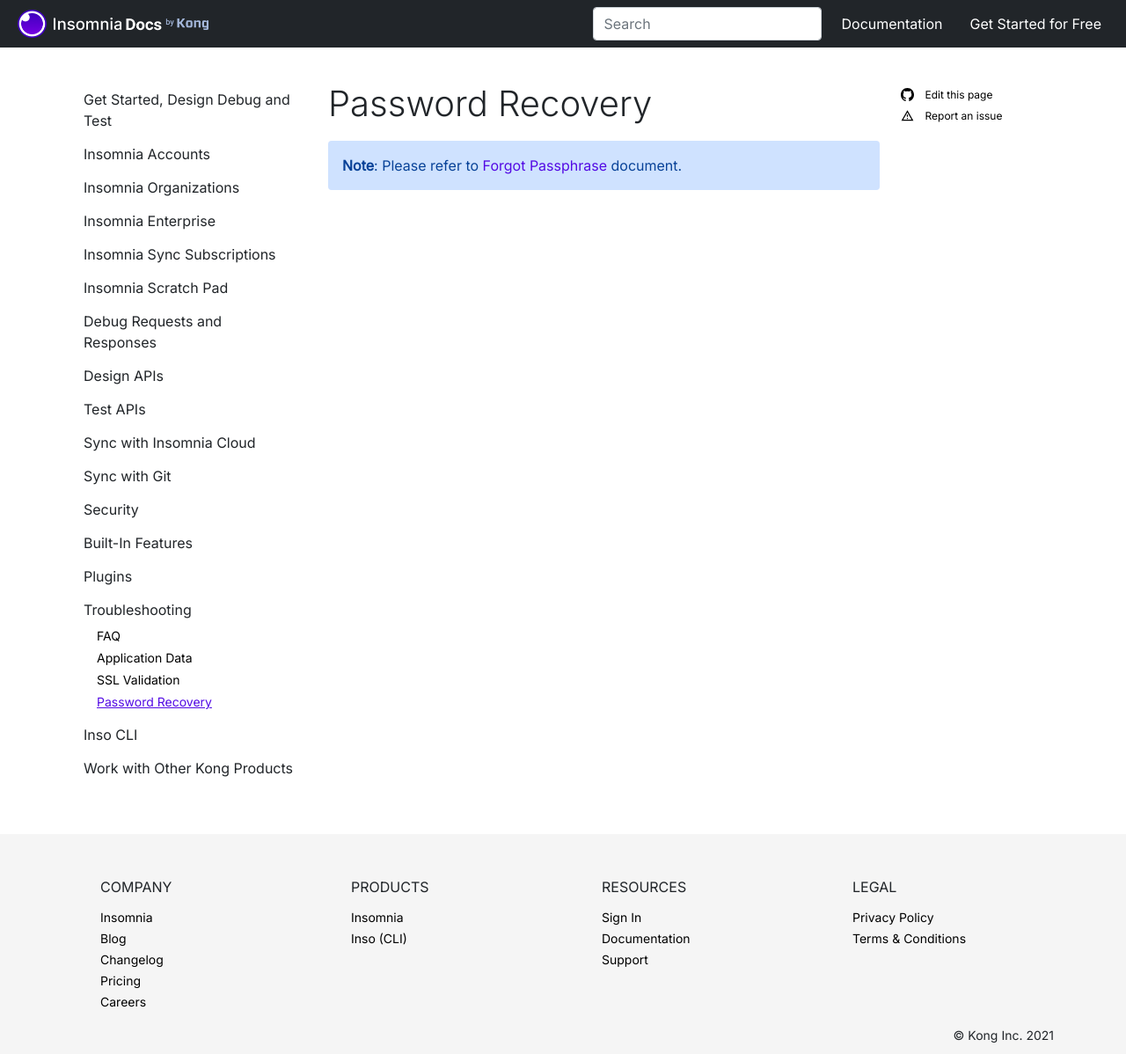
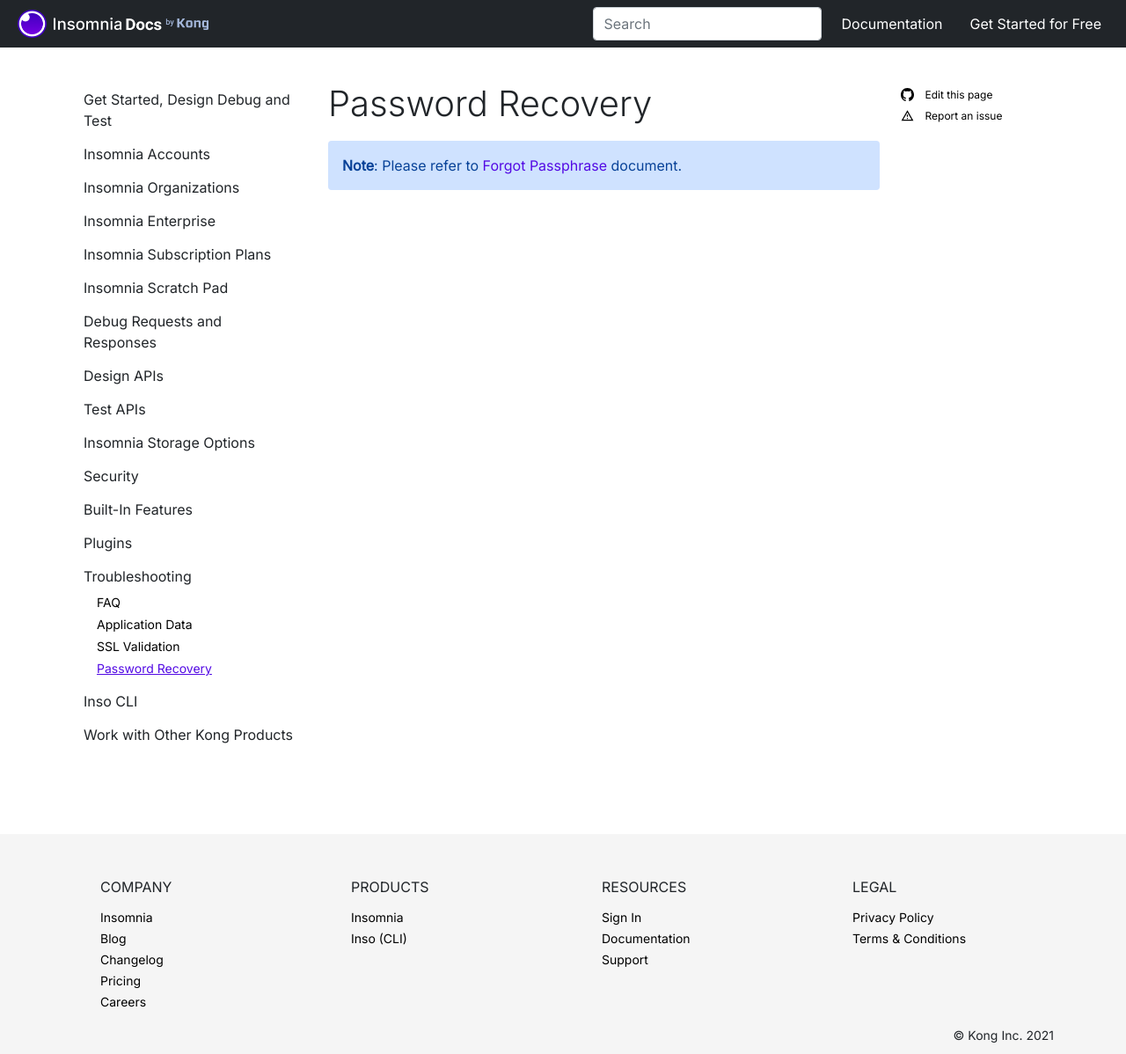
Before and after one commit to Kong/insomnia-docs, a Jekyll site: the page built from docs/insomnia/password-recovery.md, in a window 1280 px wide and 1198 px high. Shown: the whole window at 88% size. Built offline with Jekyll 4.4.1, drawn with Linux system fonts in a browser that asks for light colours; comment, search, counter and statistics services are not loaded.

Commit message:
chore: insomnia storage options guide [INS-3273] (#181)
* chore: insomnia storage options guide [INS-3273]

* fix

* fix nav

* fix

```diff
--- a/docs/_data/main-nav.yaml
+++ b/docs/_data/main-nav.yaml
@@ -39,7 +39,7 @@
         url: /insomnia/enterprise-configure-azure-saml
       - title: Insomnia Whitelisting Guide for Enterprise Users
         url: /insomnia/enterprise-ip-whitelist-guide
-  - title: Insomnia Sync Subscriptions
+  - title: Insomnia Subscription Plans
     collapse-id: subscriptions
     items:
       - title: Insomnia Subscriptions
@@ -92,18 +92,13 @@
         url: /insomnia/unit-testing
       - title: Stress Testing
         url: /insomnia/stress-testing
-  - title: Sync with Insomnia Cloud
-    collapse-id: insomnia-sync
+  - title: Insomnia Storage Options
+    collapse-id: insomnia-storage
     items:
+      - title: Insomnia Storage Options Guide
+        url: /insomnia/insomnia-storage-options-guide
       - title: Sync with Insomnia Cloud
         url: /insomnia/insomnia-sync
-      - title: Teams
-        url: /insomnia/teams
-      - title: End to End Data Encryption
-        url: /insomnia/data-encryption
-  - title: Sync with Git
-    collapse-id: git-sync
-    items:
       - title: Sync with Git
         url: /insomnia/git-sync
   - title: Security
@@ -117,6 +112,8 @@
         url: /insomnia/signup-and-auth
       - title: Analytics Collected
         url: /insomnia/analytics-collected
+      - title: End to End Data Encryption
+        url: /insomnia/data-encryption
   - title: Built-In Features
     collapse-id: features
     items:
--- a/docs/insomnia/data-encryption.md
+++ b/docs/insomnia/data-encryption.md
@@ -1,8 +1,8 @@
 ---
 layout: article-detail
 title:  Data Encryption
-category: insomnia-sync
-category-url: insomnia-sync
+category: data-encryption
+category-url: data-encryption
 ---
 
 HTTP requests often contain sensitive information like API keys, usernames, and passwords. This is why Insomnia treats security with such a high priority, implementing many of the same techniques used by industry-leading password managers like [1Password](https://1password.com/), [LastPass](https://www.lastpass.com/), [DashLane](https://www.dashlane.com/), and others.
```
Also changed, not shown: docs/insomnia/git-sync.md (+2 -2 lines), docs/insomnia/insomnia-storage-options-guide.md (added, +78 -0 lines), docs/insomnia/teams.md (deleted, +0 -41 lines), docs/assets/images/storage-options-example-img.jpg (added).
